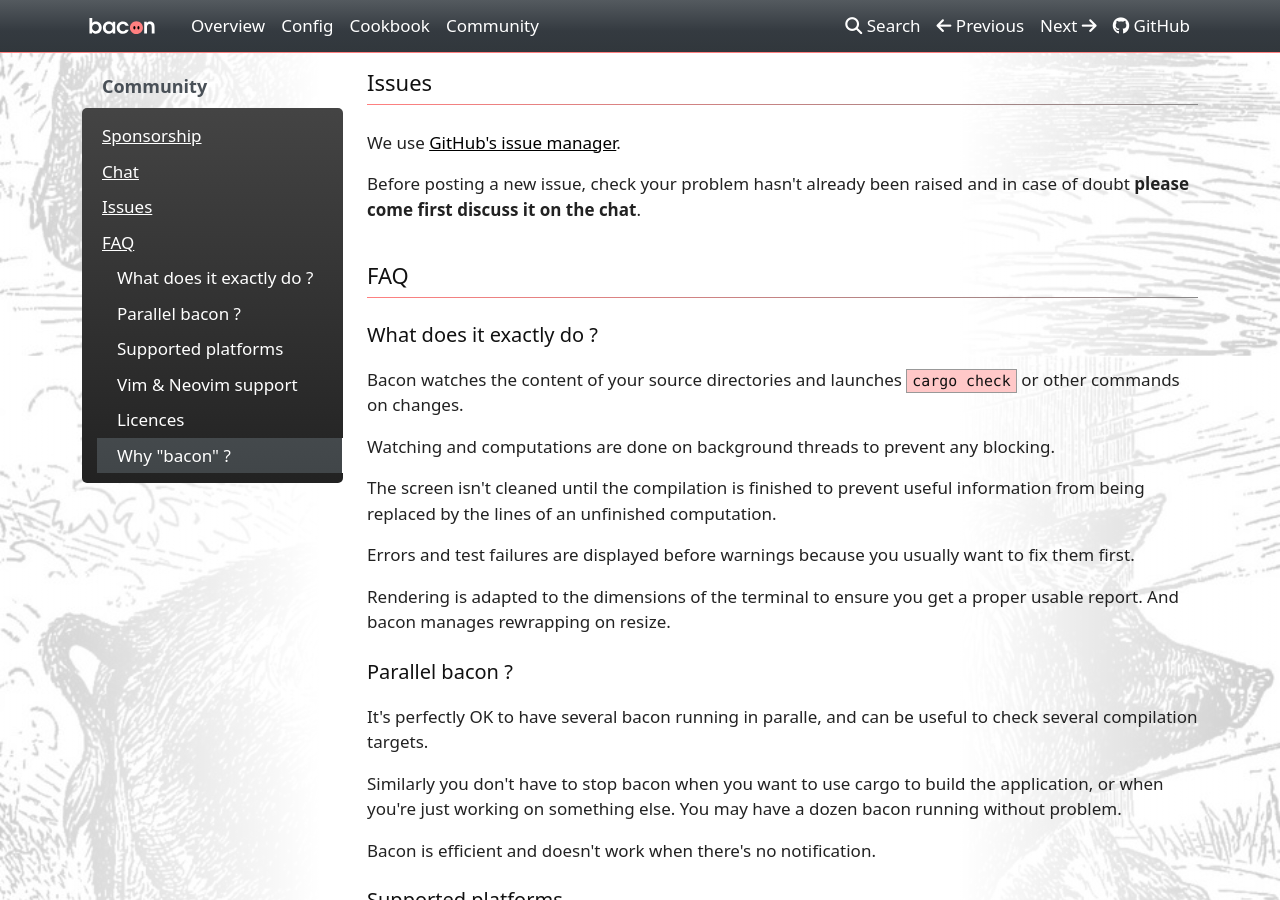
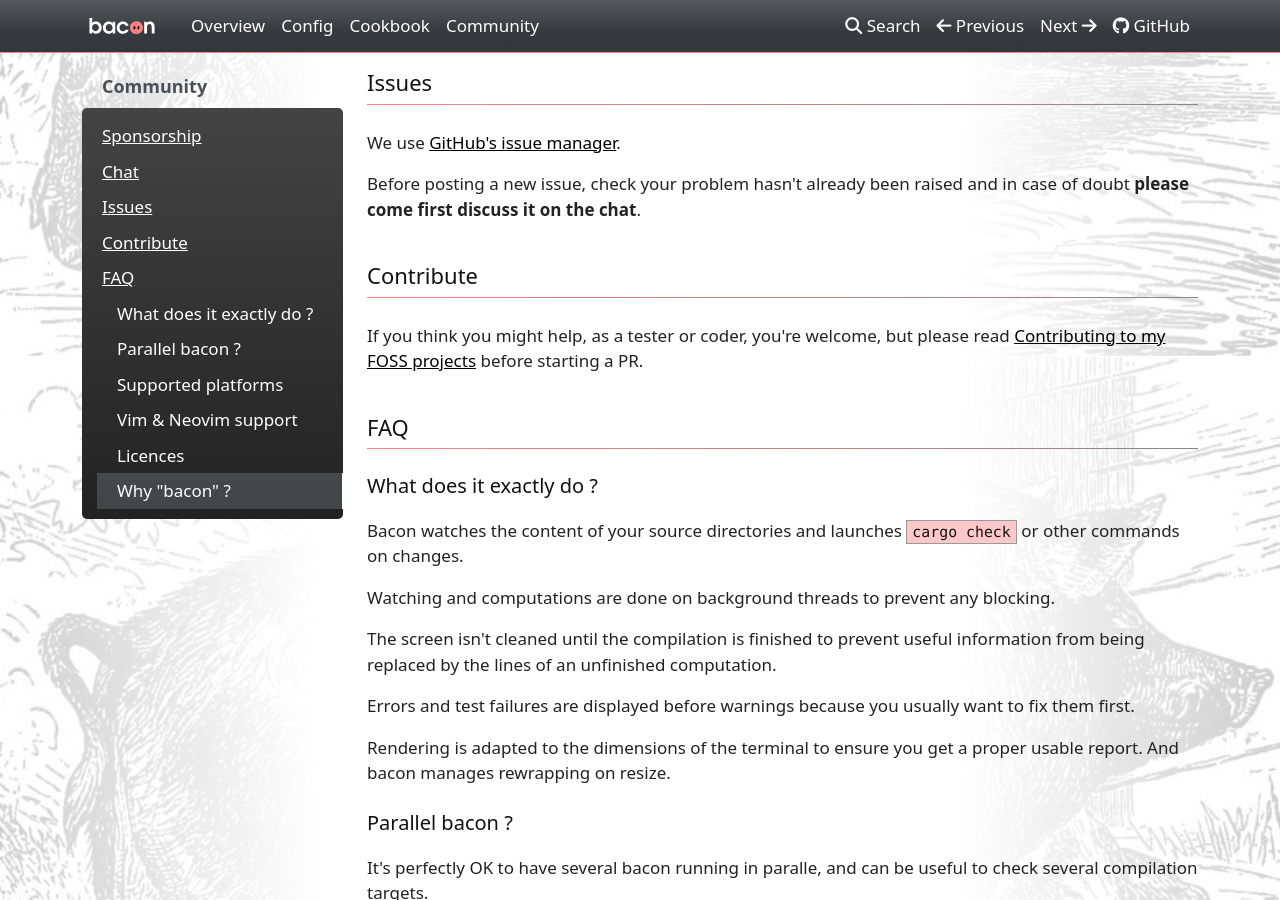
Before and after one commit to Canop/bacon, an MkDocs documentation site: the page built from website/docs/community.md, in a window 1280 px wide and 900 px high, scrolled down 593 px. Built offline with MkDocs 1.6.1, drawn with Linux system fonts in a browser that asks for light colours; nearby versions of some CDN libraries; a style sheet for code colours, icons or effects is not loaded.

Commit message:
add link to contributing rules in website

```diff
--- a/website/docs/community.md
+++ b/website/docs/community.md
@@ -30,6 +30,10 @@
 We use [GitHub's issue manager](https://github.com/Canop/bacon/issues).
 
 Before posting a new issue, check your problem hasn't already been raised and in case of doubt **please come first discuss it on the chat**.
+
+# Contribute
+
+If you think you might help, as a tester or coder, you're welcome, but please read [Contributing to my FOSS projects](https://dystroy.org/blog/contributing/) before starting a PR.
 
 # FAQ
 
```
